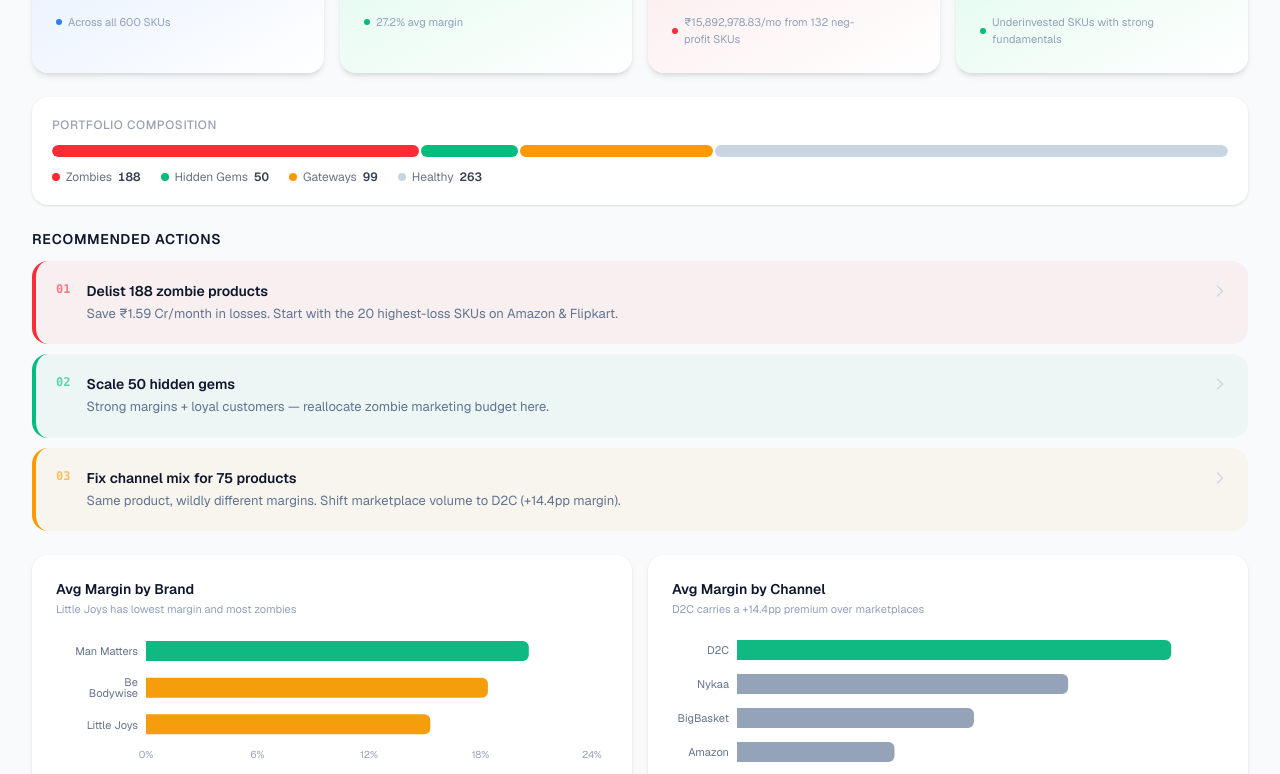
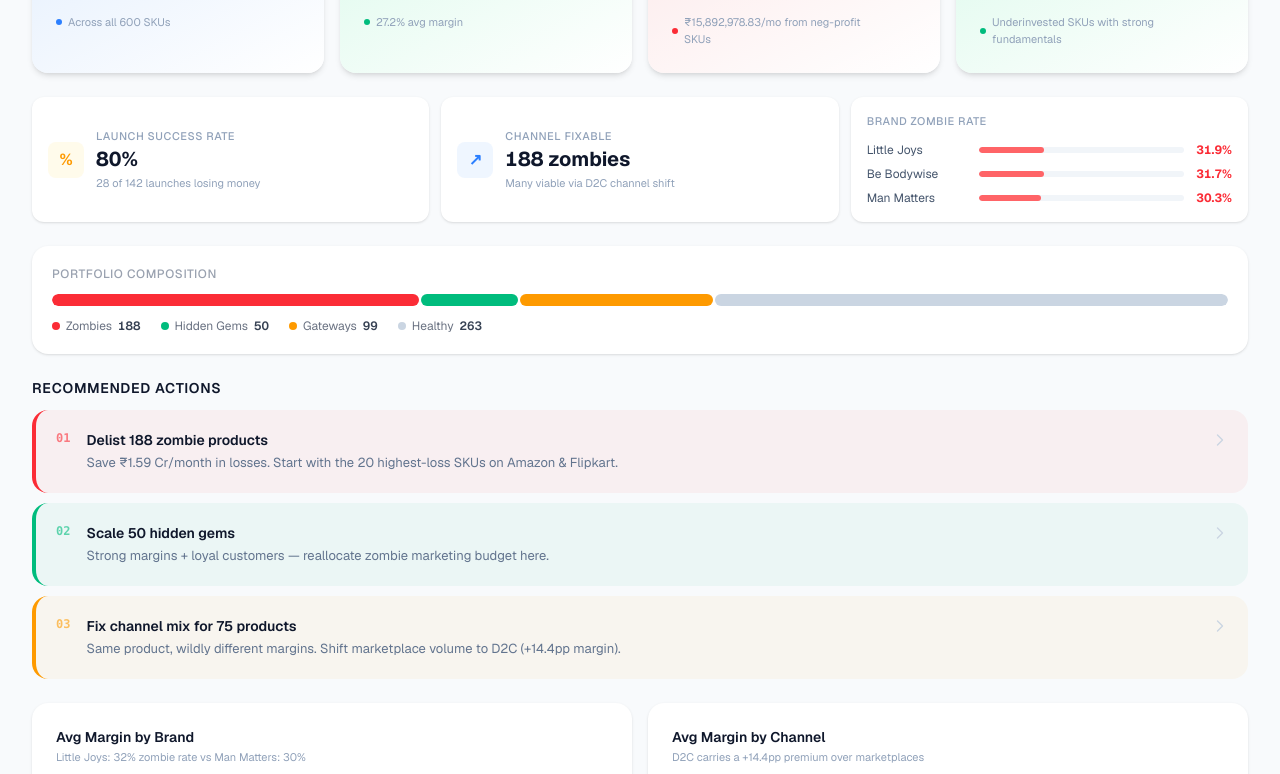
Before and after one commit to SakshamKotecha05/MarginMap, a Next.js app: page / in a window 1280 px wide. Shown: the part 286-1060 px from the top of the page. Built offline with nearby package versions, Linux system fonts and the light colour scheme.

Commit message:
feature: replace Little Joys zombie rate card with brand zombie rate mini bar chart

```diff
--- a/app/page.tsx
+++ b/app/page.tsx
@@ -1,16 +1,19 @@
 "use client";
 import { BarChart, Bar, XAxis, YAxis, Tooltip, ResponsiveContainer, Cell } from "recharts";
 import KPICard from "@/components/ui/KPICard";
-import { portfolioSummary, byBrand, byChannel } from "@/lib/calculations";
+import { portfolioSummary, byChannel, launchSuccessRate, brandZombieRate } from "@/lib/calculations";
 import { zombies, gems } from "@/lib/data";
 import { formatCurrency, formatPercent } from "@/lib/formatters";
 
 const topZombies = [...zombies].sort((a, b) => a.monthly_profit - b.monthly_profit).slice(0, 5);
 const topGems    = [...gems].sort((a, b) => b.gem_score - a.gem_score).slice(0, 5);
 
-const brandData = Object.entries(byBrand)
-  .map(([name, v]) => ({ name, margin: parseFloat(v.avgMargin.toFixed(1)), zombies: v.zombies }))
-  .sort((a, b) => b.margin - a.margin);
+const brandData = brandZombieRate.map((v) => ({
+  name:       v.brand,
+  margin:     parseFloat(v.avgMargin.toFixed(1)),
+  zombies:    v.zombies,
+  zombieRate: parseFloat(v.zombieRate.toFixed(1)),
+}));
 
 const channelData = Object.entries(byChannel)
   .map(([name, v]) => ({
@@ -66,8 +69,48 @@ export default function SummaryPage() {
       <section className="grid grid-cols-2 lg:grid-cols-4 gap-4">
         <KPICard title="Monthly Revenue" value={formatCurrency(portfolioSummary.totalMonthlyRevenue)} subtitle="Across all 600 SKUs" color="blue" icon="₹" />
         <KPICard title="Monthly Profit" value={formatCurrency(portfolioSummary.totalMonthlyProfit)} subtitle={`${formatPercent(portfolioSummary.totalMonthlyProfit / portfolioSummary.totalMonthlyRevenue * 100)} avg margin`} color="green" icon="↗" />
-        <KPICard title="Portfolio Losses" value={formatCurrency(portfolioSummary.totalMonthlyNegativeProfitLoss)} subtitle="₹15,892,978.83/mo from 132 neg-profit SKUs" color="red" icon="↘" />
+        <KPICard title="Portfolio Losses" value={formatCurrency(portfolioSummary.totalMonthlyNegativeProfitLoss)} subtitle="₹15,892,978.83/mo from neg-profit SKUs" color="red" icon="↘" />
         <KPICard title="Hidden Gems" value={`${portfolioSummary.gemCount}`} subtitle="Underinvested SKUs with strong fundamentals" color="green" icon="◆" />
+      </section>
+
+      {/* Intelligence Highlights */}
+      <section className="grid grid-cols-1 sm:grid-cols-3 gap-3">
+        <div className="bg-white rounded-xl shadow-sm p-4 flex items-center gap-3">
+          <div className="w-9 h-9 rounded-lg bg-amber-50 flex items-center justify-center flex-shrink-0">
+            <span className="text-amber-500 text-base font-bold">%</span>
+          </div>
+          <div className="min-w-0">
+            <p className="text-[11px] text-slate-400 uppercase tracking-wider font-medium">Launch Success Rate</p>
+            <p className="text-xl font-bold text-slate-900 tabular-nums">{launchSuccessRate.successRate.toFixed(0)}%</p>
+            <p className="text-[11px] text-slate-400 mt-0.5">{launchSuccessRate.failing} of {launchSuccessRate.total} launches losing money</p>
+          </div>
+        </div>
+        <div className="bg-white rounded-xl shadow-sm p-4 flex items-center gap-3">
+          <div className="w-9 h-9 rounded-lg bg-blue-50 flex items-center justify-center flex-shrink-0">
+            <span className="text-blue-500 text-base font-bold">↗</span>
+          </div>
+          <div className="min-w-0">
+            <p className="text-[11px] text-slate-400 uppercase tracking-wider font-medium">Channel Fixable</p>
+            <p className="text-xl font-bold text-slate-900 tabular-nums">{portfolioSummary.zombieCount} zombies</p>
+            <p className="text-[11px] text-slate-400 mt-0.5">Many viable via D2C channel shift</p>
+          </div>
+        </div>
+        <div className="bg-white rounded-xl shadow-sm p-4">
+          <p className="text-[11px] text-slate-400 uppercase tracking-wider font-medium mb-3">Brand Zombie Rate</p>
+          {brandZombieRate.map((b) => (
+            <div key={b.brand} className="flex items-center justify-between mb-2 last:mb-0">
+              <span className="text-xs text-slate-600 w-28 truncate">{b.brand}</span>
+              <div className="flex items-center gap-2 flex-1">
+                <div className="flex-1 h-1.5 bg-slate-100 rounded-full overflow-hidden">
+                  <div className="h-full bg-red-400 rounded-full" style={{ width: `${b.zombieRate}%` }} />
+                </div>
+                <span className="text-xs font-bold tabular-nums text-red-500 w-10 text-right">
+                  {b.zombieRate.toFixed(1)}%
+                </span>
+              </div>
+            </div>
+          ))}
+        </div>
       </section>
 
       {/* Classification breakdown — horizontal bar */}
@@ -123,7 +166,7 @@ export default function SummaryPage() {
         <div className="bg-white rounded-2xl shadow-sm p-6">
           <div className="mb-4">
             <h3 className="text-sm font-semibold text-slate-900">Avg Margin by Brand</h3>
-            <p className="text-[11px] text-slate-400 mt-0.5">Little Joys has lowest margin and most zombies</p>
+            <p className="text-[11px] text-slate-400 mt-0.5">Little Joys: {brandZombieRate.find(b => b.brand === "Little Joys")?.zombieRate.toFixed(0)}% zombie rate vs Man Matters: {brandZombieRate.find(b => b.brand === "Man Matters")?.zombieRate.toFixed(0)}%</p>
           </div>
           <ResponsiveContainer width="100%" height={140}>
             <BarChart data={brandData} layout="vertical" margin={{ left: 0, right: 16 }}>
```
